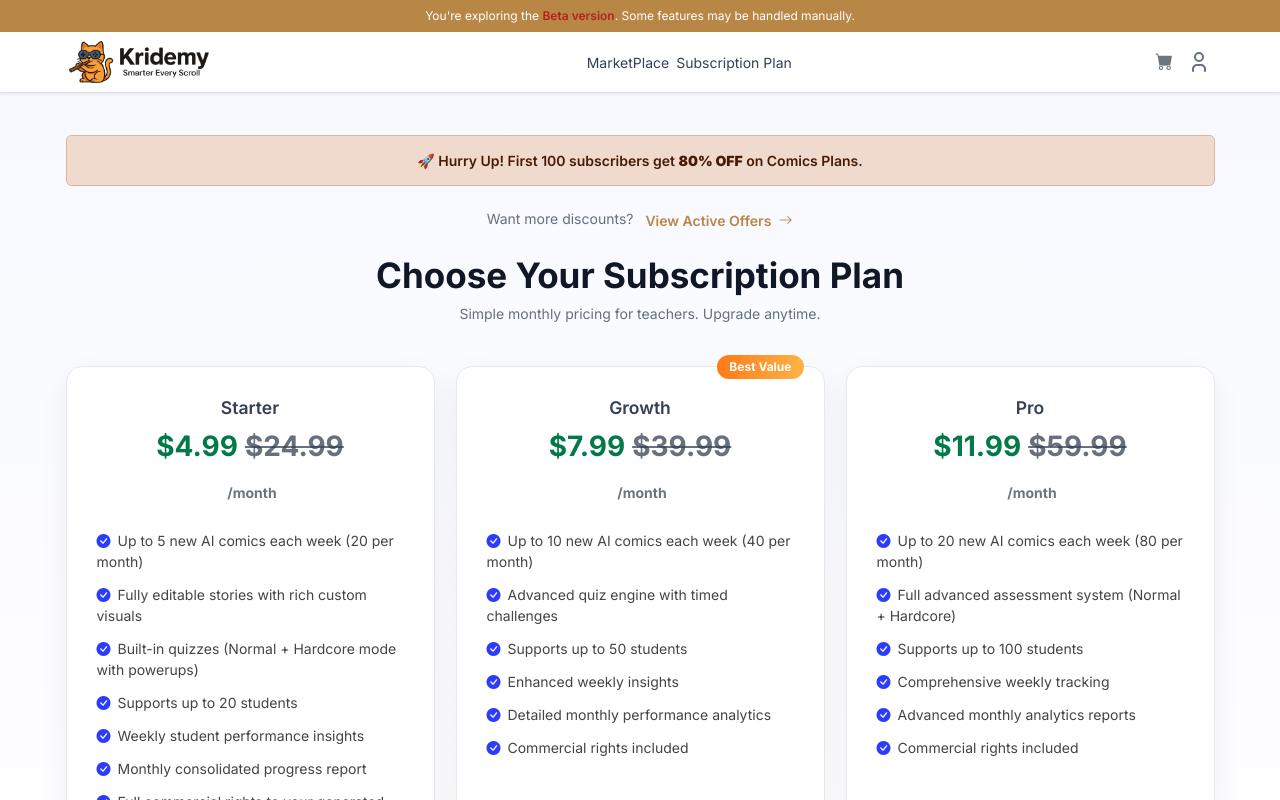
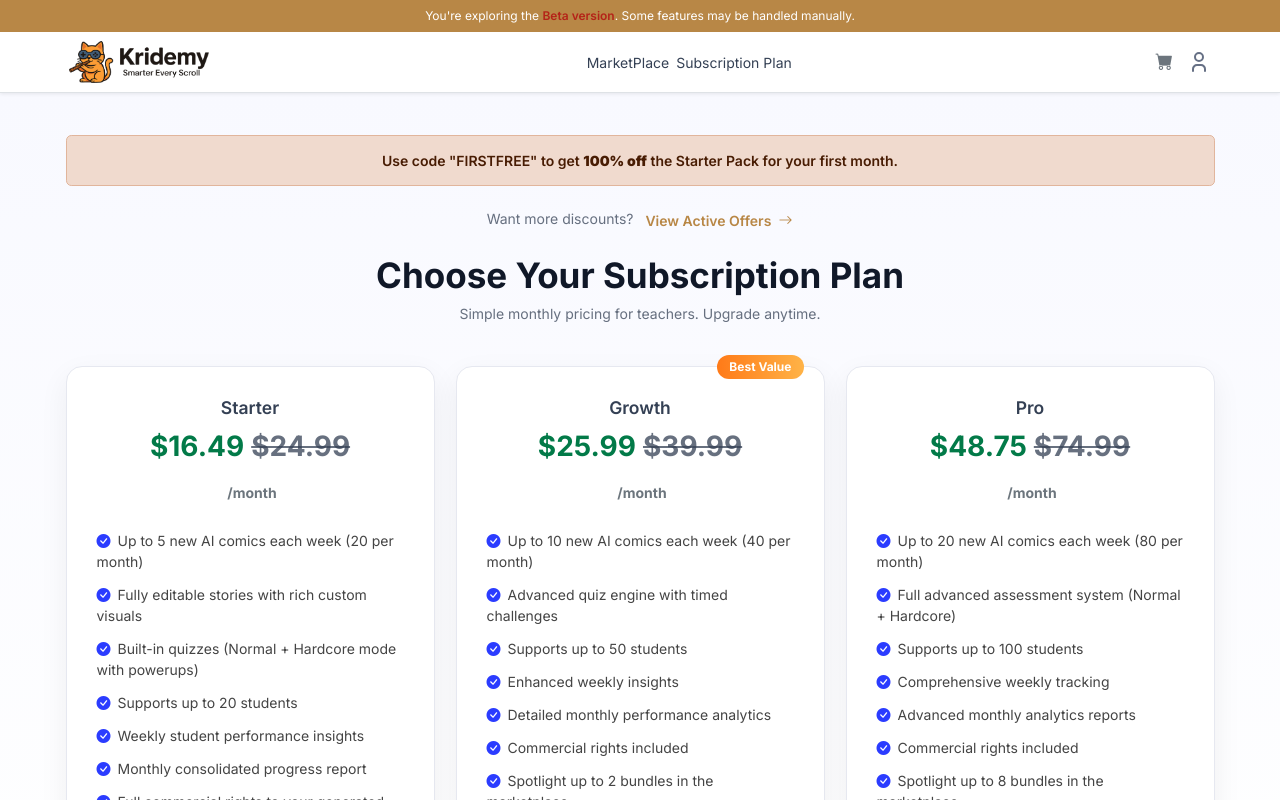
Before and after one commit to spchaudhari17/comics_frontend, a React (Create React App) app: page /subscriptions-plan in a window 1280 px wide. Shown: the top 800 px of the page. Built offline with nearby package versions, Linux system fonts and the light colour scheme.

Commit message:
changing the product price

```diff
--- a/src/pages/subscriptions/SubscriptionPlans.js
+++ b/src/pages/subscriptions/SubscriptionPlans.js
@@ -5,61 +5,6 @@ import API from "../../API";
 import { useNavigate } from "react-router-dom";
 import { Modal, Spinner } from "react-bootstrap";
 
-
-
-const plans = [
-    {
-        name: "Starter",
-        price: "$4.99",
-        originalPrice: "$24.99",
-        duration: "/month",
-        badge: null,
-        features: [
-            "Up to 5 new AI comics each week (20 per month)",
-            "Fully editable stories with rich custom visuals",
-            "Built-in quizzes (Normal + Hardcore mode with powerups)",
-            "Supports up to 20 students",
-            "Weekly student performance insights",
-            "Monthly consolidated progress report",
-            "Full commercial rights to your generated comics",
-        ],
-        priceId: "price_1T7C1lKGzJOFnjXyBzb0fvZ6",
-    },
-    {
-        name: "Growth",
-        price: "$7.99",
-        originalPrice: "$39.99",
-        duration: "/month",
-        badge: "Best Value",
-        features: [
-            "Up to 10 new AI comics each week (40 per month)",
-            "Advanced quiz engine with timed challenges",
-            "Supports up to 50 students",
-            "Enhanced weekly insights",
-            "Detailed monthly performance analytics",
-            "Commercial rights included",
-        ],
-        priceId: "price_1T7C1xKGzJOFnjXyq4FXqK1x",
-    },
-    {
-        name: "Pro",
-        price: "$11.99",
-        originalPrice: "$59.99",
-        duration: "/month",
-        badge: null,
-        features: [
-            "Up to 20 new AI comics each week (80 per month)",
-            "Full advanced assessment system (Normal + Hardcore)",
-            "Supports up to 100 students",
-            "Comprehensive weekly tracking",
-            "Advanced monthly analytics reports",
-            "Commercial rights included",
-        ],
-        priceId: "price_1T7C28KGzJOFnjXyfdAo2ToJ",
-    },
-];
-
-// live
 
 
 // const plans = [
@@ -78,7 +23,7 @@ const plans = [
 //             "Monthly consolidated progress report",
 //             "Full commercial rights to your generated comics",
 //         ],
-//         priceId: "price_1T7dNbKGzJOFnjXyfFxrlv7m",
+//         priceId: "price_1T7C1lKGzJOFnjXyBzb0fvZ6",
 //     },
 //     {
 //         name: "Growth",
@@ -94,12 +39,12 @@ const plans = [
 //             "Detailed monthly performance analytics",
 //             "Commercial rights included",
 //         ],
-//         priceId: "price_1T7dO3KGzJOFnjXy2lPD3Ldz",
+//         priceId: "price_1T7C1xKGzJOFnjXyq4FXqK1x",
 //     },
 //     {
 //         name: "Pro",
 //         price: "$11.99",
-//         originalPrice: "$59.99",
+//         originalPrice: "$74.99",
 //         duration: "/month",
 //         badge: null,
 //         features: [
@@ -110,12 +55,106 @@ const plans = [
 //             "Advanced monthly analytics reports",
 //             "Commercial rights included",
 //         ],
-//         priceId: "price_1T7dODKGzJOFnjXywACAu03j",
+//         priceId: "price_1T7C28KGzJOFnjXyfdAo2ToJ",
 //     },
 // ];
 
+// live
 
 
+const plans = [
+    {
+        name: "Starter",
+        price: "$16.49",
+        originalPrice: "$24.99",
+        duration: "/month",
+        badge: null,
+        features: [
+            "Up to 5 new AI comics each week (20 per month)",
+            "Fully editable stories with rich custom visuals",
+            "Built-in quizzes (Normal + Hardcore mode with powerups)",
+            "Supports up to 20 students",
+            "Weekly student performance insights",
+            "Monthly consolidated progress report",
+            "Full commercial rights to your generated comics",
+        ],
+        priceId: "price_1Tg6gMKGzJOFnjXy2PgwwAMo",
+    },
+    {
+        name: "Growth",
+        price: "$25.99",
+        originalPrice: "$39.99",
+        duration: "/month",
+        badge: "Best Value",
+        features: [
+            "Up to 10 new AI comics each week (40 per month)",
+            "Advanced quiz engine with timed challenges",
+            "Supports up to 50 students",
+            "Enhanced weekly insights",
+            "Detailed monthly performance analytics",
+            "Commercial rights included",
+            "Spotlight up to 2 bundles in the marketplace"
+        ],
+        priceId: "price_1Tg6gaKGzJOFnjXyHeKvQNek",
+    },
+    {
+        name: "Pro",
+        price: "$48.75",
+        originalPrice: "$74.99",
+        duration: "/month",
+        badge: null,
+        features: [
+            "Up to 20 new AI comics each week (80 per month)",
+            "Full advanced assessment system (Normal + Hardcore)",
+            "Supports up to 100 students",
+            "Comprehensive weekly tracking",
+            "Advanced monthly analytics reports",
+            "Commercial rights included",
+            "Spotlight up to 8 bundles in the marketplace"
+        ],
+        priceId: "price_1Tg6gmKGzJOFnjXyPWJj1paZ",
+    },
+];
+
+
+
+// const dashboardPlans = [
+//     {
+//         name: "Small Classroom",
+//         price: "$4.99",
+//         duration: "/month",
+//         features: [
+//             "Up to 20 students",
+//             "Weekly performance insights",
+//             "Monthly progress summary",
+//         ],
+//         priceId: "price_1T6wozKGzJOFnjXyD61eBJYK",
+//     },
+//     {
+//         name: "Medium Classroom",
+//         price: "$9.99",
+//         duration: "/month",
+//         features: [
+//             "Up to 50 students",
+//             "Weekly performance insights",
+//             "Monthly progress summary",
+//         ],
+//         priceId: "price_1T6wpFKGzJOFnjXy1u6aLEx0",
+//     },
+//     {
+//         name: "Large Classroom",
+//         price: "$19.99",
+//         duration: "/month",
+//         features: [
+//             "Up to 100 students",
+//             "Weekly performance insights",
+//             "Monthly progress summary",
+//         ],
+//         priceId: "price_1T6wpSKGzJOFnjXyPps9FMUG",
+//     },
+// ];
+
+// live
 const dashboardPlans = [
     {
         name: "Small Classroom",
@@ -126,7 +165,7 @@ const dashboardPlans = [
             "Weekly performance insights",
             "Monthly progress summary",
         ],
-        priceId: "price_1T6wozKGzJOFnjXyD61eBJYK",
+        priceId: "price_1T7dOiKGzJOFnjXyWL0P3An7",
     },
     {
         name: "Medium Classroom",
@@ -137,7 +176,7 @@ const dashboardPlans = [
             "Weekly performance insights",
             "Monthly progress summary",
         ],
-        priceId: "price_1T6wpFKGzJOFnjXy1u6aLEx0",
+        priceId: "price_1T7dP6KGzJOFnjXyrAE0ZL0E",
     },
     {
         name: "Large Classroom",
@@ -148,46 +187,9 @@ const dashboardPlans = [
             "Weekly performance insights",
             "Monthly progress summary",
         ],
-        priceId: "price_1T6wpSKGzJOFnjXyPps9FMUG",
+        priceId: "price_1T7dPIKGzJOFnjXyfI8vdrc8",
     },
 ];
-
-// live
-// const dashboardPlans = [
-//     {
-//         name: "Small Classroom",
-//         price: "$4.99",
-//         duration: "/month",
-//         features: [
-//             "Up to 20 students",
-//             "Weekly performance insights",
-//             "Monthly progress summary",
-//         ],
-//         priceId: "price_1T7dOiKGzJOFnjXyWL0P3An7",
-//     },
-//     {
-//         name: "Medium Classroom",
-//         price: "$9.99",
-//         duration: "/month",
-//         features: [
-//             "Up to 50 students",
-//             "Weekly performance insights",
-//             "Monthly progress summary",
-//         ],
-//         priceId: "price_1T7dP6KGzJOFnjXyrAE0ZL0E",
-//     },
-//     {
-//         name: "Large Classroom",
-//         price: "$19.99",
-//         duration: "/month",
-//         features: [
-//             "Up to 100 students",
-//             "Weekly performance insights",
-//             "Monthly progress summary",
-//         ],
-//         priceId: "price_1T7dPIKGzJOFnjXyfI8vdrc8",
-//     },
-// ];
 
 
 
@@ -342,7 +344,8 @@ const SubscriptionPlans = () => {
 
                     <div className="text-center mb-3">
                         <div className="alert alert-warning fw-semibold">
-                            🚀 Hurry Up! First 100 subscribers get <strong>80% OFF</strong> on Comics Plans.
+                            {/* 🚀 Hurry Up! First 100 subscribers get <strong>80% OFF</strong> on Comics Plans. */}
+                            Use code "FIRSTFREE" to get <strong>100% off</strong> the Starter Pack for your first month.
                         </div>
 
                         <div> <span className="text-muted"> Want more discounts? </span> <button type="button" className="btn btn-link p-0 ms-2 fw-semibold text-decoration-none" onClick={() => navigate("/coupon-offers")} > View Active Offers <i className="bi bi-arrow-right ms-1"></i> </button> </div>
```
